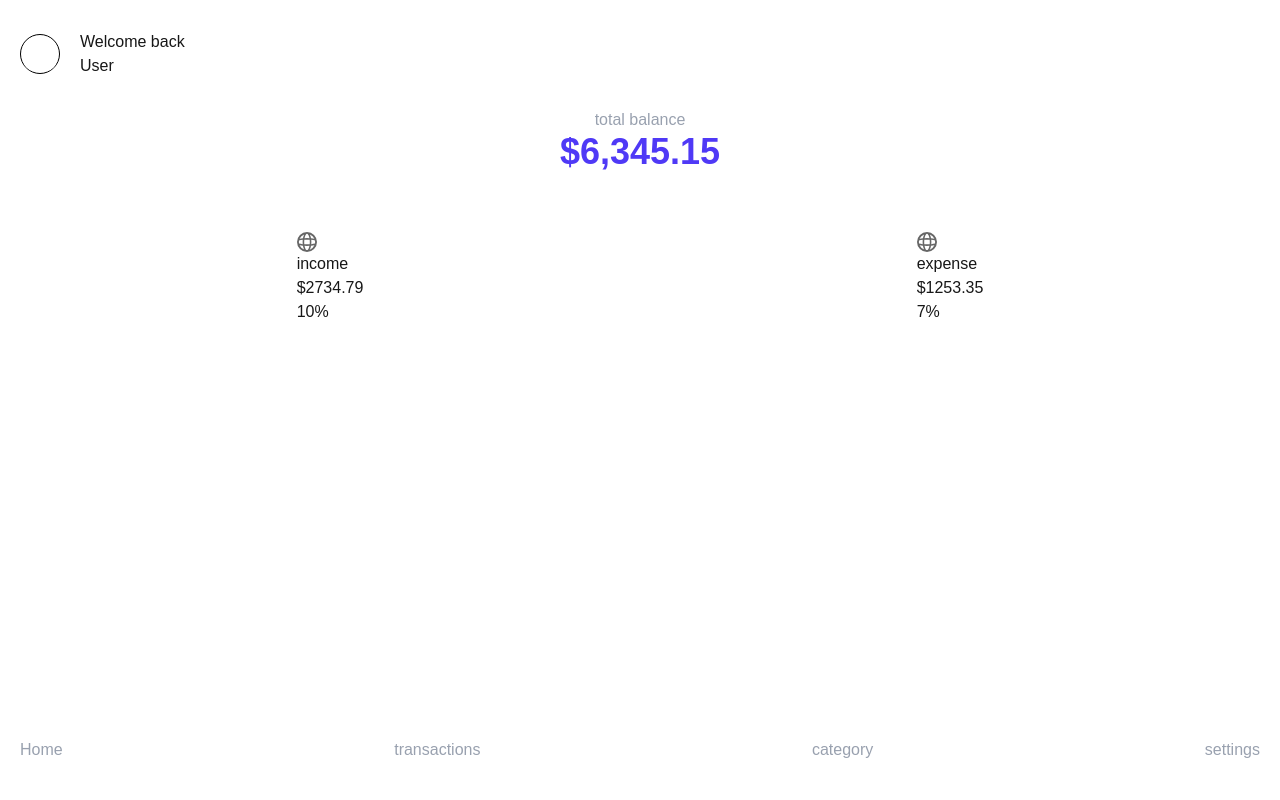
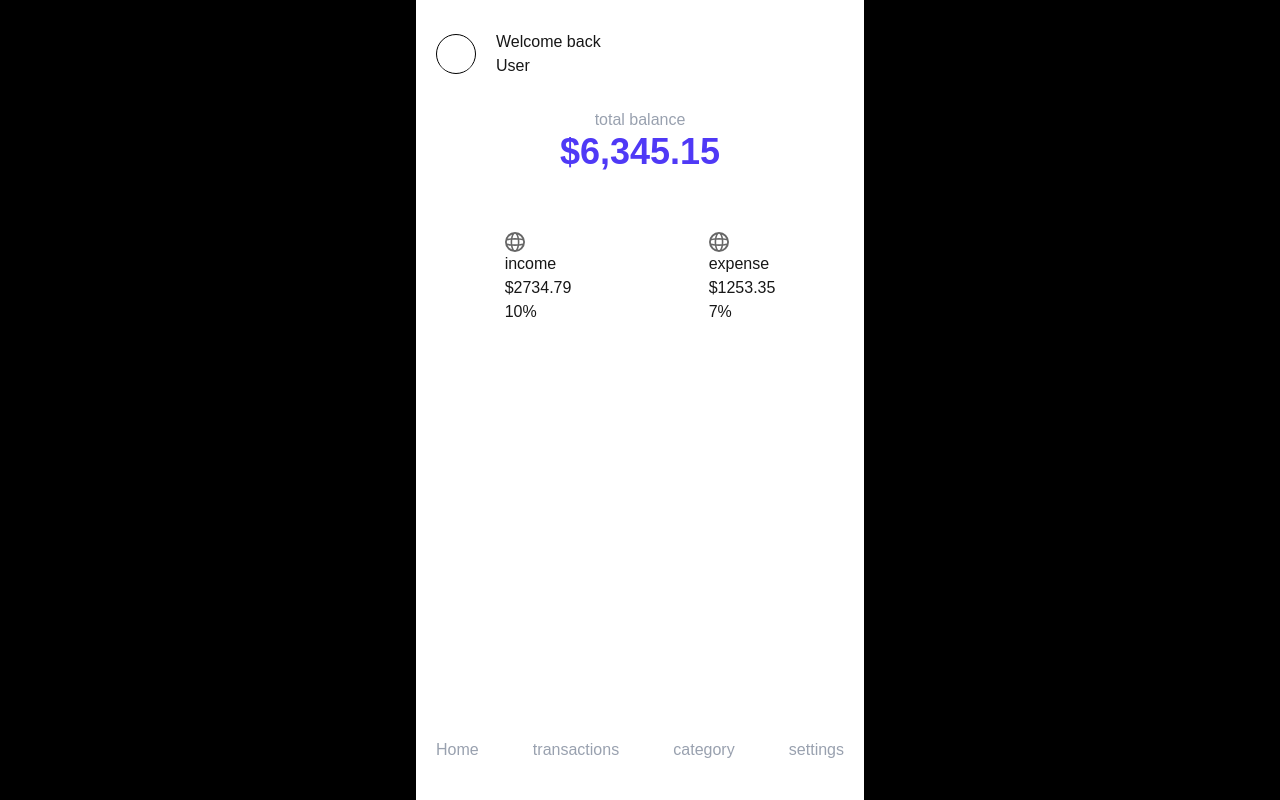
Before and after one commit to jerianras28-code/pft-app, a Next.js app: page / in a window 1280 px wide. Built offline with nearby package versions, Linux system fonts and the light colour scheme.

Commit message:
-made app max viewport to md. so app can have same layout on desktop. (mobile only UI)

```diff
--- a/app/layout.tsx
+++ b/app/layout.tsx
@@ -27,9 +27,9 @@ export default function RootLayout({
   children: React.ReactNode;
 }>) {
   return (
-    <html lang="en">
+    <html lang="en" className="bg-black">
       <body
-        className={`${geistSans.variable} ${geistMono.variable} antialiased relative min-h-screen pt-5 px-5`}
+        className={`${geistSans.variable} ${geistMono.variable} antialiased relative min-h-screen max-w-md mx-auto pt-5 px-5 md:`}
       >
         {children}
         <nav className="bg-white absolute inset-x-0 bottom-0 flex justify-between items-center h-25 px-5">
```
